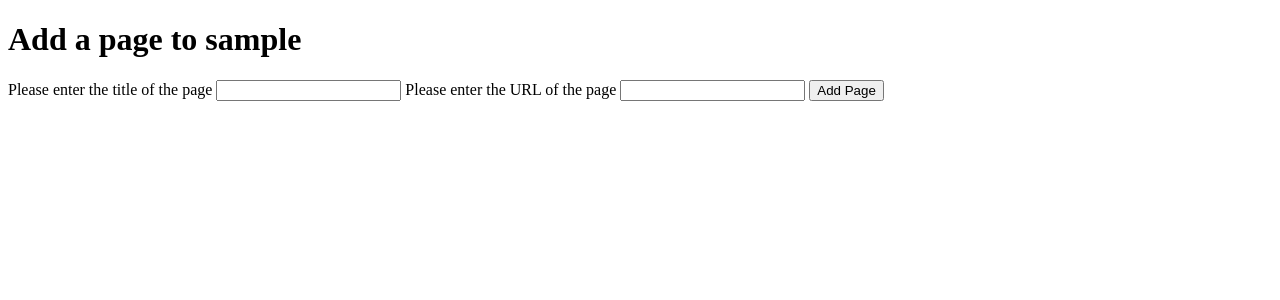
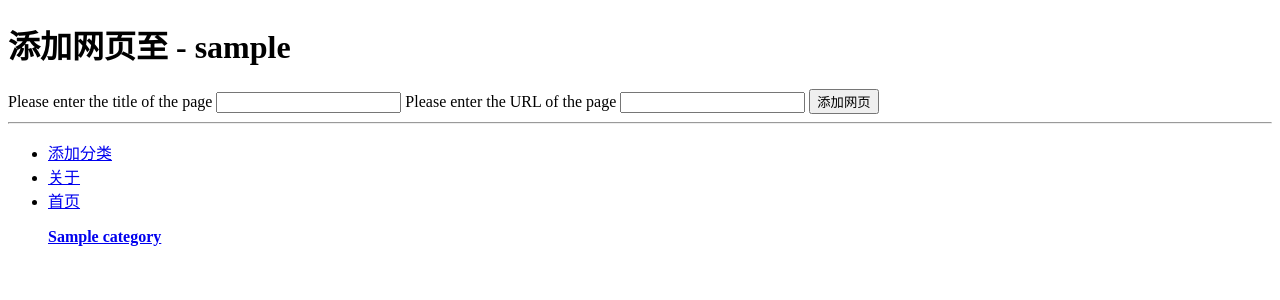
Before and after one commit to suwenkun1126/Django_Tango, a Django app: a page that uses templates/rango/add_page.html in a window 1280 px wide. Shown: the top 300 px of the page. Run offline with Django 3.2, Linux system fonts and the light colour scheme; tables that the repository leaves empty hold one stand-in row (values such as "Sample post").

Commit message:
模板继承和自定义模板标签的使用

```diff
--- a/Django_Tango/urls.py
+++ b/Django_Tango/urls.py
@@ -15,10 +15,11 @@ Including another URLconf
 """
 from django.contrib import admin
 from django.conf.urls import url,include
+from rango import views
 from django.conf import settings
 from django.conf.urls.static import static
 
 urlpatterns = [
-    url('admin/', admin.site.urls),
-    url('^rango/', include('rango.urls')),
+    url(r'^admin/', admin.site.urls),
+    url(r'^rango/', include('rango.urls')),
 ]+static(settings.MEDIA_URL,document_root=settings.MEDIA_ROOT)
--- /dev/null
+++ b/rango/templatetags/rango_template_tags.py
@@ -0,0 +1,9 @@
+from django import template
+from ..models import Category
+
+register=template.Library()
+
+@register.inclusion_tag('rango/cats.html')
+def get_category_list(cat=None):
+    return {'cats':Category.objects.all(),
+            'act_cat':cat,}
--- a/rango/urls.py
+++ b/rango/urls.py
@@ -3,8 +3,8 @@ from . import views
 
 app_name='rango'
 urlpatterns=[
-    url('^$',views.index,name='index'),
-    url('^add_category/$',views.add_category,name='add_category'),
-    url('^category/(?P<category_name_slug>[\w\-]+)/add_page/$',views.add_page,name='add_page'),
-    url('^category/(?P<category_name_slug>[\w\-]+)/$',views.show_category,name='show_category'),
+    url(r'^$',views.index,name='index'),
+    url(r'^add_category/$',views.add_category,name='add_category'),
+    url(r'^category/(?P<category_name_slug>[\w\-]+)/add_page/$',views.add_page,name='add_page'),
+    url(r'^category/(?P<category_name_slug>[\w\-]+)/$',views.show_category,name='show_category'),
 ]
--- a/rango/views.py
+++ b/rango/views.py
@@ -4,10 +4,9 @@ from .forms import CategoryForm,PageForm
 
 def index(request):
     category_list=Category.objects.order_by('-likes')[:5]
-    page_list=Page.objects.order_by('views')[:5]
-    return render(request,'rango/index.html',context={'category_list':category_list,
-                                                      'page_list':page_list
-                                                      })
+    page_list=Page.objects.order_by('-views')[:5]
+    return render(request,'rango/index.html',context={'categories':category_list,
+                                                      'pages':page_list })
 
 def show_category(request,category_name_slug):
     context={}
@@ -30,7 +29,7 @@ def add_category(request):
             return index(request)
         else:
             print(form.errors)
-    return render(request,'rango/add_category.html',{'form':form})
+    return render(request,'rango/add_category.html',context={'form':form})
 
 def add_page(request,category_name_slug):
     try:
@@ -49,4 +48,4 @@ def add_page(request,category_name_slug):
                 return show_category(request,category_name_slug)
         else:
             print(form.errors)
-    return render(request,'rango/add_page.html',{'form':form,'category':category})
+    return render(request,'rango/add_page.html',context={'form':form,'category':category})
--- a/templates/rango/add_page.html
+++ b/templates/rango/add_page.html
@@ -1,14 +1,14 @@
-<!DOCTYPE html>
-<html lang="en">
-<head>
-    <meta charset="UTF-8">
-    <title>Rango</title>
-</head>
-<body>
+{% extends 'rango/base.html' %}
+{% load staticfiles %}
+
+{% block title_block %}
+    添加网页至 - {{ category.slug }}
+{% endblock %}
+{% block body_block %}
     {% if category %}
-        <h1>Add a page to {{ category.slug }}</h1>
+        <h1>添加网页至 - {{ category.slug }}</h1>
         <div>
-            <form method="post" action="/rango/category/{{ category.slug }}/add_page">
+            <form method="post" action="{% url 'rango:add_page' category.slug %}">
                 {% csrf_token %}
                 {% for hidden in form.hidden_fields %}
                     {{ hidden }}
@@ -18,11 +18,10 @@
                     {{ field.help_text }}
                     {{ field }}
                 {% endfor %}
-                <input type="submit" name="submit" value="Add Page">
+                <input type="submit" name="submit" value="添加网页">
             </form>
         </div>
     {% else %}
-        <strong>A category by this name does not exist</strong>
+        <strong>没有相关分类</strong>
     {% endif %}
-</body>
-</html>
+{% endblock %}
--- /dev/null
+++ b/templates/rango/base.html
@@ -0,0 +1,34 @@
+<!DOCTYPE html>
+{% load staticfiles %}
+{% load rango_template_tags %}
+
+<html>
+<head>
+    <meta charset="UTF-8">
+    <title>
+        Rango -
+        {% block title_block %}
+            How to tango with Django
+        {% endblock %}
+    </title>
+</head>
+<body>
+    <div>
+        {% block body_block %}
+        {% endblock %}
+    </div>
+    <hr>
+    <div>
+        <ul>
+            <li><a href="{% url 'rango:add_category' %}">添加分类</a></li>
+            <li><a href="#">关于</a></li>
+            <li><a href="{% url 'rango:index' %}">首页</a></li>
+        </ul>
+    </div>
+    <div>
+        {% block sidebar_block %}
+            {% get_category_list category %}
+        {% endblock %}
+    </div>
+</body>
+</html>
--- /dev/null
+++ b/templates/rango/cats.html
@@ -0,0 +1,17 @@
+<ul>
+    {% if cats %}
+        {% for c in cats %}
+            {% if c == act_cat %}
+                <strong>
+                    <a href="{% url 'rango:show_category' c.slug %}">{{ c.name }}</a>
+                </strong>
+            {% else %}
+                <li>
+                <a href="{% url 'rango:show_category' c.slug %}">{{ c.name }}</a>
+                </li>
+            {% endif %}
+        {% endfor %}
+    {% else %}
+        <li><strong>现阶段没有分类</strong></li>
+    {% endif %}
+</ul>
```
Also changed, not shown: templates/rango/add_category.html (+10 -12 lines), templates/rango/category.html (+12 -14 lines), templates/rango/index.html (+16 -19 lines), rango/templatetags/__init__.py (added).
